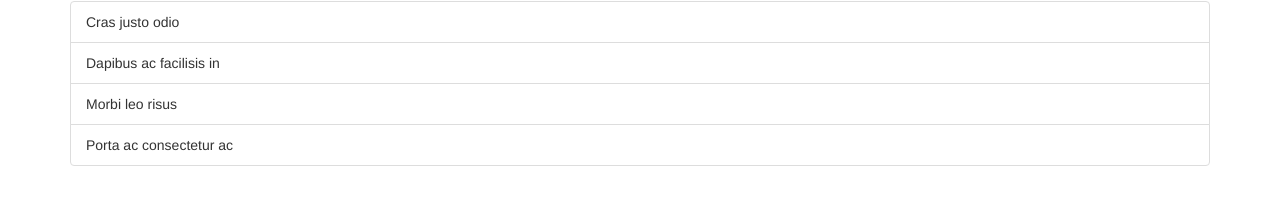
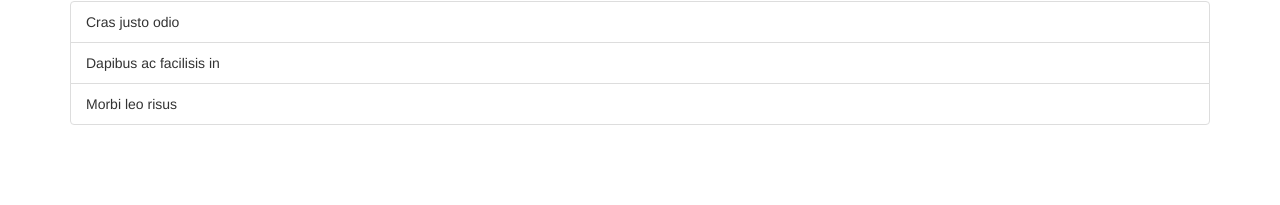
Before and after one commit to MatSuzart/flash-cards, a plain HTML site: page index.html in a window 1280 px wide. Shown: the part 271-476 px from the top of the page. Drawn offline with Linux system fonts and the light colour scheme.

Commit message:
settings

```diff
--- a/index.html
+++ b/index.html
@@ -32,7 +32,6 @@
         <li class="list-group-item">Cras justo odio</li>
         <li class="list-group-item">Dapibus ac facilisis in</li>
         <li class="list-group-item">Morbi leo risus</li>
-        <li class="list-group-item">Porta ac consectetur ac</li>
       </ul>
 </body>
 </html>
```
